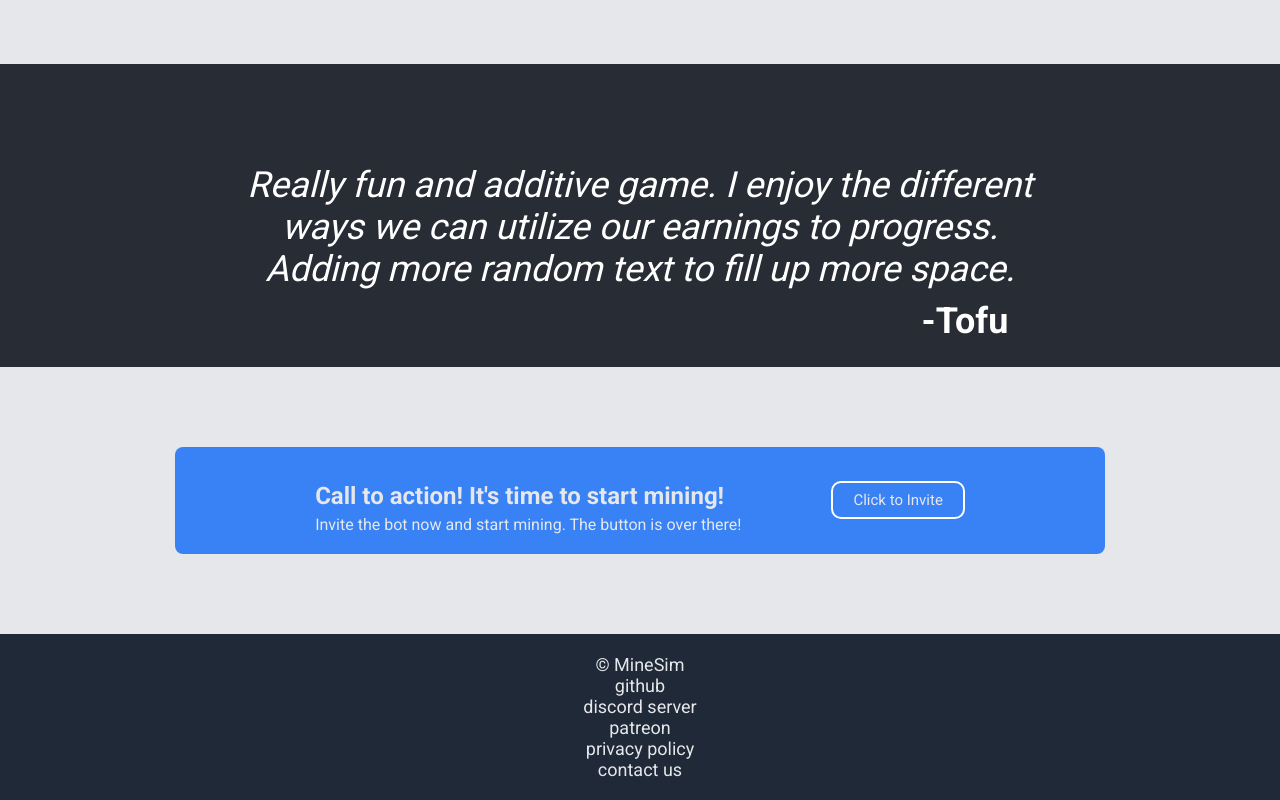
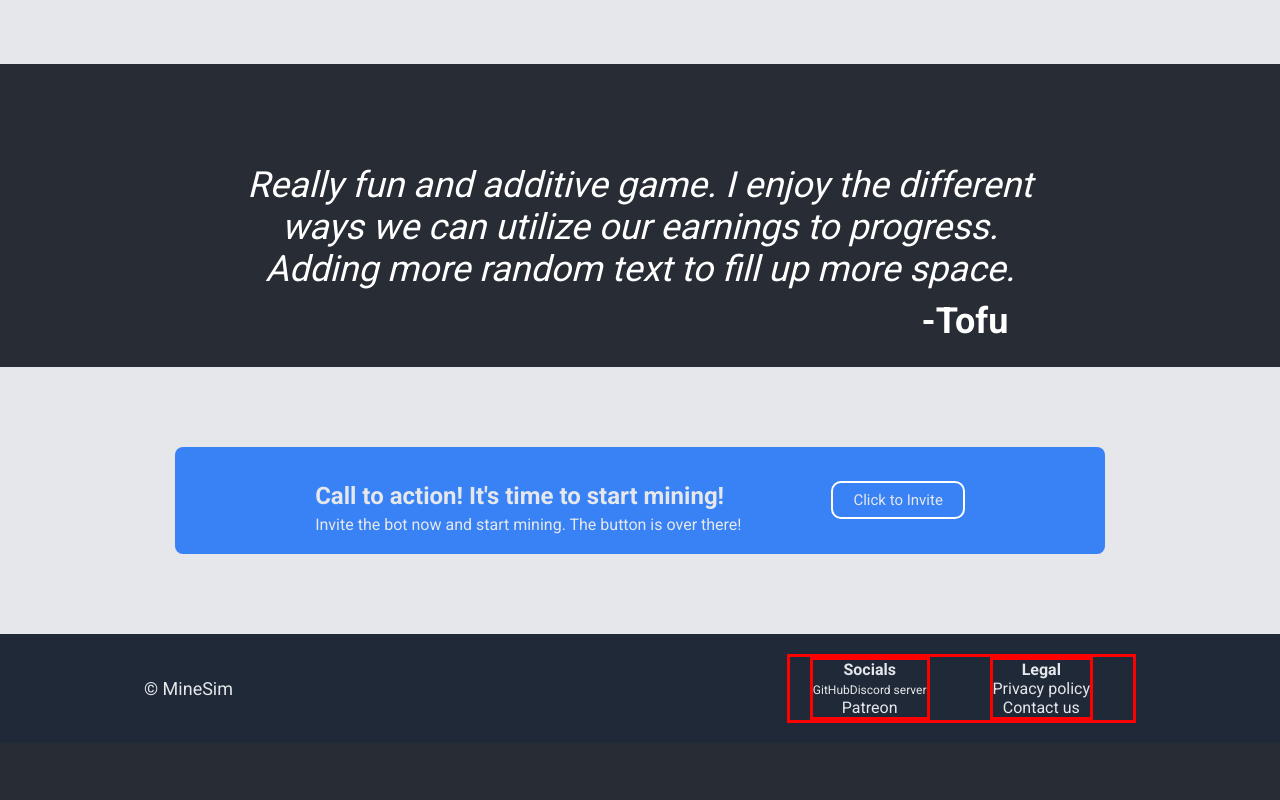
Before and after one commit to mooseRobot/minesim-website, a React (Create React App) app in the folder frontend/: page / in a window 1280 px wide. Shown: the part 862-1662 px from the top of the page. After the commit the page ends 1605 px from the top, so only its background shows below. Built offline with nearby package versions, Linux system fonts and the light colour scheme.

Commit message:
Add placeholder content and styling

```diff
--- a/frontend/src/App.css
+++ b/frontend/src/App.css
@@ -167,11 +167,47 @@ footer {
   text-align: left;
   padding-left: 3%;
   font-size: 15px;
+  display: flex;
+  justify-content: space-between;
 }
 
 .sticky {
   position: fixed;
   top: 0;
+}
+
+.copyright, .external-links {
+  margin: 0 10% 0 10%;
+}
+
+.copyright {
+  /*border: red solid;*/
+  display: flex;
+  justify-content: center;
+  align-items: center;
+}
+
+.external-links {
+  border: red solid;
+  display: flex;
+  justify-content: space-between;
+}
+
+.social, .legal {
+  margin: 0 40px 0 20px;
+  font-size: 16px;
+}
+
+.social {
+  border: red solid;
+}
+
+.legal {
+  border: red solid;
+}
+
+footer a {
+  font-size: 12px;
 }
 
 /* header::after {
--- a/frontend/src/App.js
+++ b/frontend/src/App.js
@@ -29,12 +29,24 @@ function App() {
       </BrowserRouter>
 
       <footer>
-        <p>&copy; MineSim</p>
-        <p>github</p>
-        <p>discord server</p>
-        <p>patreon</p>
-        <p>privacy policy</p>
-        <p>contact us</p>
+        <div className={'copyright'}>
+            <p>&copy; MineSim</p>
+        </div>
+        <div className={'external-links'}>
+            <div className={'social'}>
+                <p><b>Socials</b></p>
+                {/* Add classes */}
+                <a href={'https://github.com/mooseRobot/minesim-website'} target={'_blank'}>GitHub</a>
+                <a href={''}>Discord server</a>
+                <p>Patreon</p>
+            </div>
+            <div className={'legal'}>
+                <p><b>Legal</b></p>
+                <p>Privacy policy</p>
+                <p>Contact us</p>
+            </div>
+        </div>
+
       </footer>
 
     </div>
```
